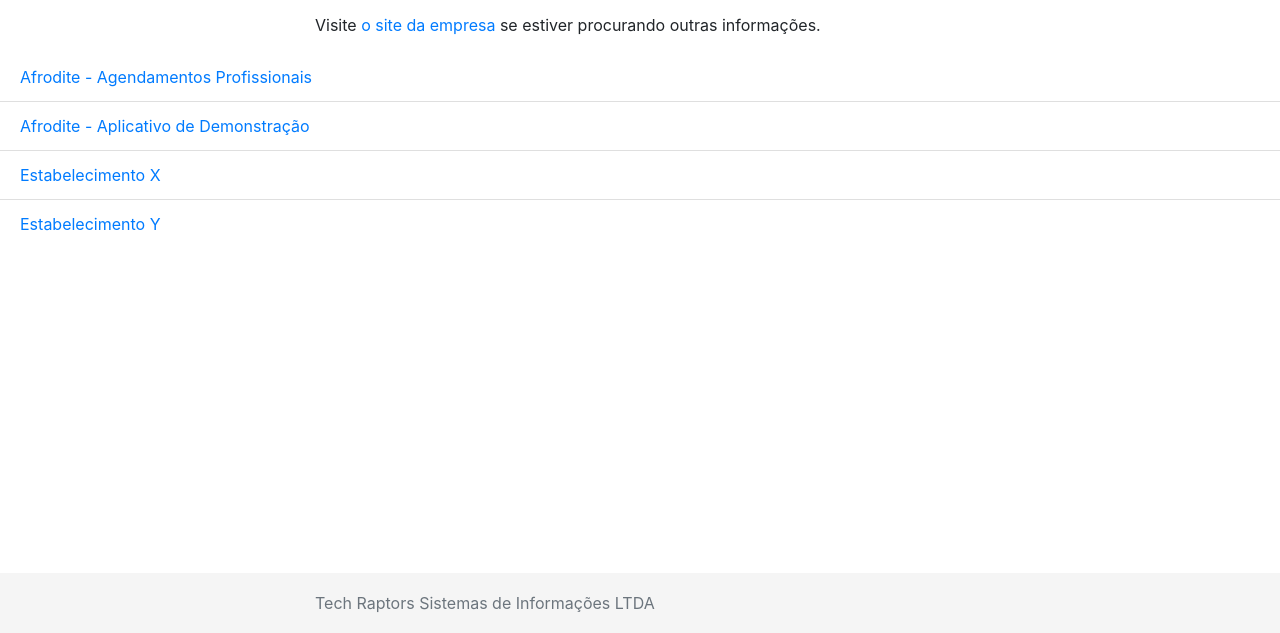
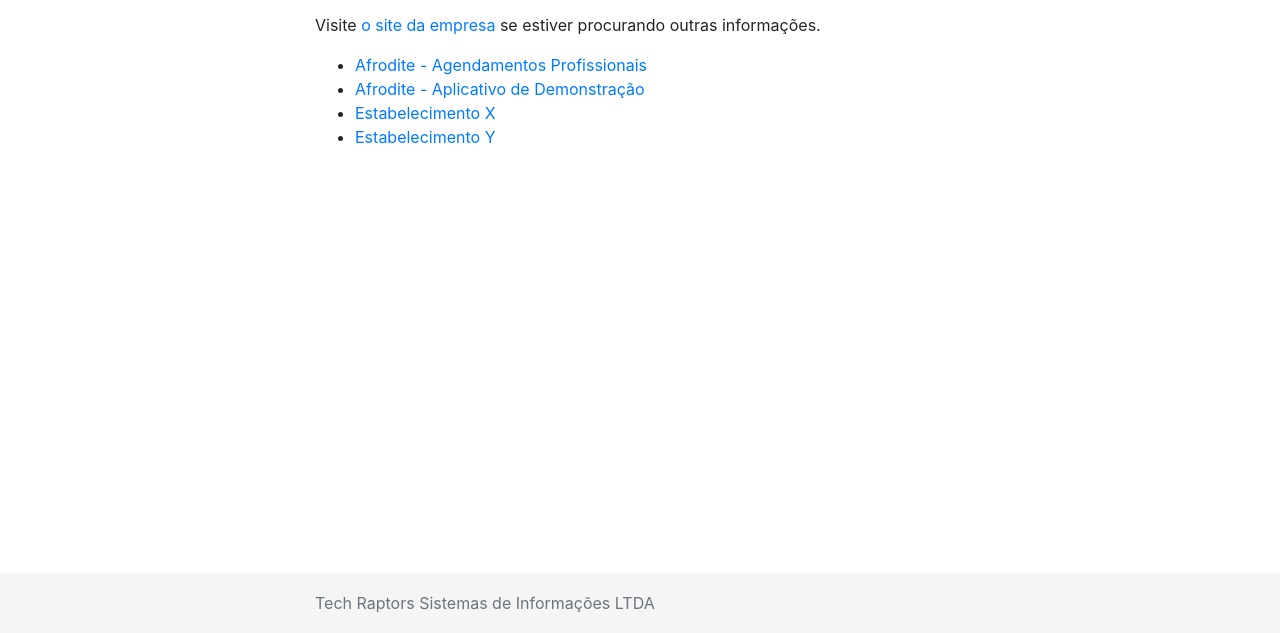
Before and after one commit to techraptorsbr/techraptorsbr.github.io, a plain HTML site: page index.html in a window 1280 px wide. Shown: the part 167-800 px from the top of the page. Drawn offline with nearby package versions, Linux system fonts and the light colour scheme.

Commit message:
Update index.html

```diff
--- a/index.html
+++ b/index.html
@@ -48,12 +48,12 @@ body {
       <p>Visite <a href="https://techraptors.com.br">o site da empresa</a> se estiver procurando outras informações.</p>
     </main>
 
-    <div>
-      <ul class="list-group list-group-flush">
-        <li class="list-group-item"><a href="#">Afrodite - Agendamentos Profissionais</a></li>
-        <li class="list-group-item"><a href="#">Afrodite - Aplicativo de Demonstração</a></li>
-        <li class="list-group-item"><a href="#">Estabelecimento X</a></li>
-        <li class="list-group-item"><a href="#">Estabelecimento Y</a></li>
+    <div class="container">
+      <ul>
+        <li><a href="#">Afrodite - Agendamentos Profissionais</a></li>
+        <li><a href="#">Afrodite - Aplicativo de Demonstração</a></li>
+        <li><a href="#">Estabelecimento X</a></li>
+        <li><a href="#">Estabelecimento Y</a></li>
       </ul>
     </div>
 
```
